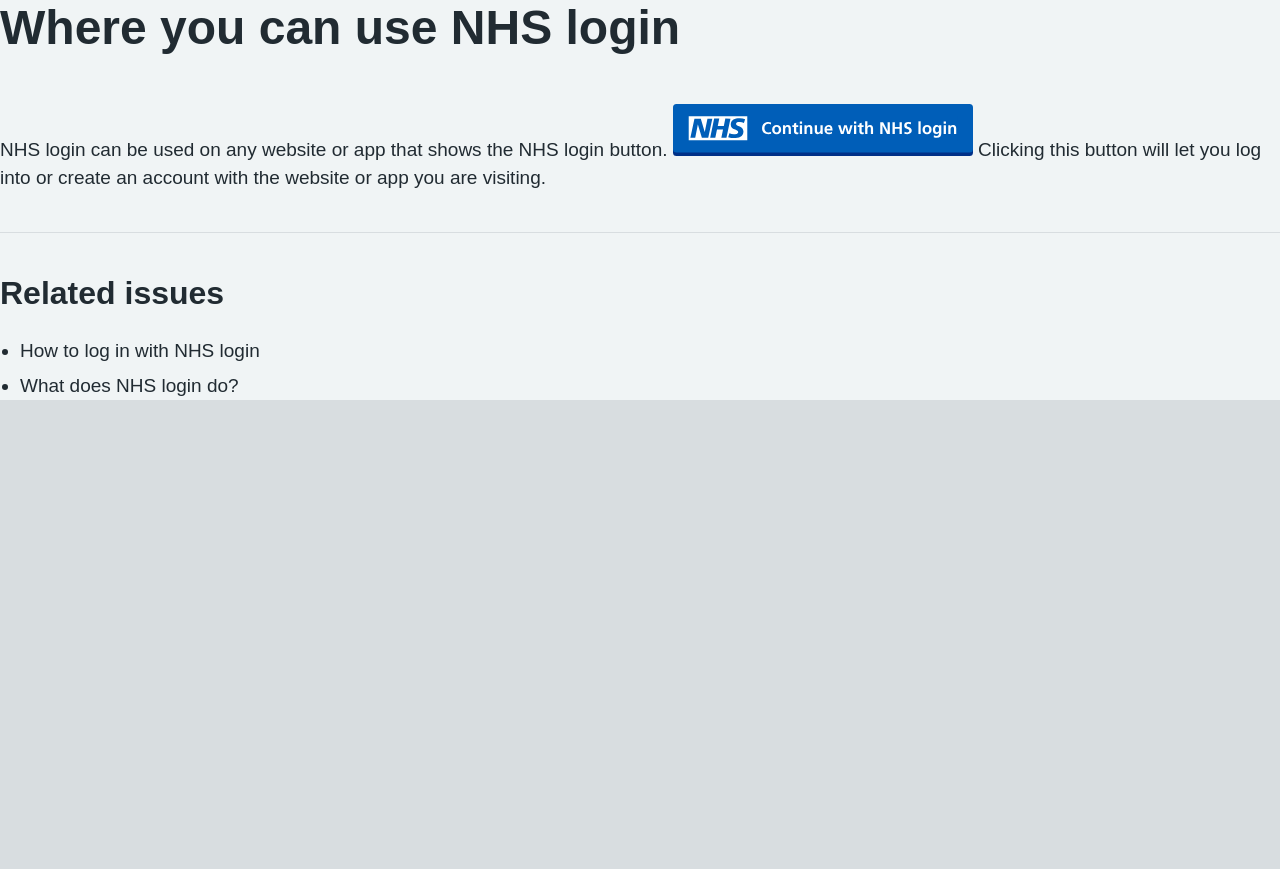
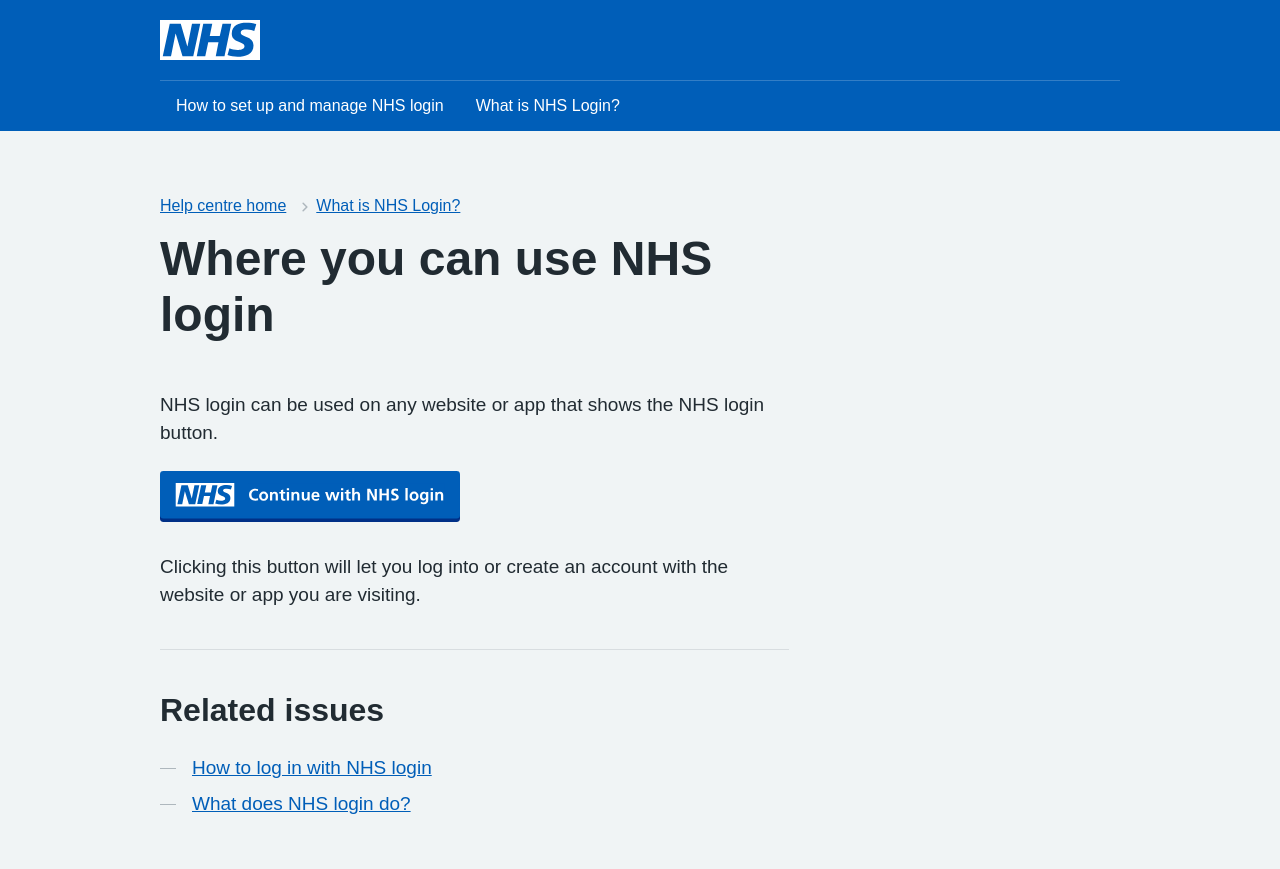
Before and after one commit to NHSDigital/nhs-login-help-centre, an Eleventy site: page src/whatisnhslogin/wherecan.md in a window 1280 px wide. Before the commit the page ends 800 px from the top, so only its background shows below. Built offline with nearby package versions, Linux system fonts and the light colour scheme; Eleventy itself is replaced by a stand-in of ours; files that its build step writes are made by us from their sources; files whose address does not match are found by name; a web font is replaced by a local one.

Commit message:
Add content page style

```diff
--- a/src/_includes/layouts/category-page.njk
+++ b/src/_includes/layouts/category-page.njk
@@ -1,18 +1,53 @@
 ---
 layout: default
 ---
-<h1>{{title}}</h1>
-{{ content | safe }}
-{%- if tags.length -%}
-    <hr/>
-    <h2>Related issues</h2>
-    <ul>
-        {%- for tag in tags -%}
-            {%- for post in collections[tags] -%}
-                {%- if post.url !== page.url -%}
-                    <li>{{post.data.title}}</li>
+{% include "layouts/header.njk" %}
+<div class="nhsuk-width-container">
+    <main class="nhsuk-main-wrapper" id="maincontent" role="main">
+        <nav class="nhsuk-breadcrumb" aria-label="Breadcrumb" style="background-color: #ffffff00">
+            <ol class="nhsuk-breadcrumb__list">
+                <li class="nhsuk-breadcrumb__item">
+                    <a class="nhsuk-breadcrumb__link" href="{{ "/" | url }}">Help centre home</a>
+                </li>
+                {%- for page in collections.categories -%}
+                    {%- if page.data.category == tags -%}
+                        <li class="nhsuk-breadcrumb__item">
+                            <a class="nhsuk-breadcrumb__link" href="{{ page.url | url}}">{{ page.data.title }}</a>
+                        </li>
+                    {%- endif -%}
+                {%- endfor -%}
+            </ol>
+            {%- for page in collections.categories -%}
+                {%- if page.data.category == tags -%}
+                    <p class="nhsuk-breadcrumb__back">
+                        <a class="nhsuk-breadcrumb__backlink" href="{{ page.url | url}}">Back to {{ page.data.title }}</a>
+                    </p>
                 {%- endif -%}
             {%- endfor -%}
-        {%- endfor -%}
-    </ul>
-{%- endif -%}
+        </nav>
+
+        <div class="nhsuk-grid-row">
+            <div class="nhsuk-grid-column-two-thirds">
+                <h1>
+                    {{ title }}
+                    <span class="nhsuk-caption-xl nhsuk-caption--bottom"></span>
+                </h1>
+                {{ content | safe }}
+                <hr/>
+                <h2>Related issues</h2>
+                <nav class="nhsuk-contents-list" role="navigation" aria-label="Pages in this guide">
+                    <h2 class="nhsuk-u-visually-hidden">Contents</h2>
+                    <ol class="nhsuk-contents-list__list">
+                        {%- for post in collections[tags] -%}
+                            {%- if post.url !== page.url -%}
+                                <li class="nhsuk-contents-list__item">
+                                    <a class="nhsuk-contents-list__link" href="{{ post.url | url }}">{{ post.data.title }}</a>
+                                </li>
+                            {%- endif-%}
+                        {%- endfor -%}
+                    </ol>
+                </nav>
+            </div>
+        </div>
+    </main>
+</div>
--- a/src/index.njk
+++ b/src/index.njk
@@ -18,9 +18,9 @@
   <main class="nhsuk-main-wrapper" id="maincontent" role="main">
     <div class="nhsuk-grid-row">
       <div class="nhsuk-grid-column-full">
-        <div class="nhsuk-grid-row nhsuk-panel-group">
+        <div class="nhsuk-grid-row nhsuk-panel-group nhsuk-u-margin-bottom-0">
           {%- for post in collections.categories -%}
-            <div class="nhsuk-grid-column-one-half nhsuk-panel-group__item">
+            <div class="nhsuk-grid-column-one-half nhsuk-panel-group__item nhsuk-u-margin-0">
               <div class="nhsuk-promo">
                 <a class="nhsuk-promo__link-wrapper" href="{{ post.url | url }}">
                   <div class="nhsuk-promo__content">
@@ -32,13 +32,13 @@
               </div>
             </div>
           {%- endfor -%}
-          <div class="nhsuk-u-reading-width">
-            <p class="nhsuk-u-margin-bottom-0">
+        </div>
+        <div class="nhsuk-u-reading-width">
+          <p class="nhsuk-u-margin-bottom-0">
               Visit the
               <a href="https://service-manual.nhs.uk">NHS digital service manual</a>
               for guidance and examples.
             </p>
-          </div>
         </div>
       </div>
     </div>
--- a/src/whatisnhslogin/wherecan.md
+++ b/src/whatisnhslogin/wherecan.md
@@ -5,5 +5,7 @@
 ---
 
 NHS login can be used on any website or app that shows the NHS login button.
-<img src="/nhs-help-centre/images/nhs-button.svg" alt="image of a continue with nhs login button" width="300px" />
+
+<img src="/nhs-help-centre/images/nhs-button.svg" class="nhsuk-u-margin-bottom-4" alt="image of a continue with nhs login button" width="300px" />
+
 Clicking this button will let you log into or create an account with the website or app you are visiting.
```
